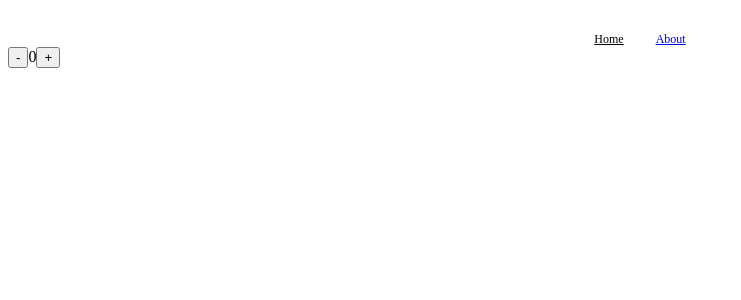
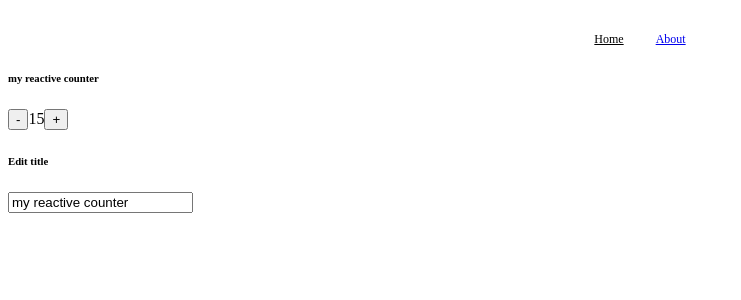
Before and after one commit to smhabibjr/ultimate-vue3-path, a Vue app: page / in a window 1280 px wide. Shown: the top 300 px of the page, without its empty margins (0-741 px from the left). Built offline with nearby package versions, Linux system fonts and the light colour scheme.

Commit message:
add reactive object

```diff
--- a/src/views/HomeView.vue
+++ b/src/views/HomeView.vue
@@ -1,37 +1,32 @@
 <template>
   <main>
+    <p>
+      <h6>{{ counterData.title }}</h6>
+    </p>
     <button @click="decreaseCounter">-</button>
-    <span> {{ counter }} </span>
+    <span> {{ counterData.counter }} </span>
     <button @click="increaseCounter">+</button>
+    <p>
+      <h6>Edit title</h6>
+      <input type="text"  v-model="counterData.title">
+    </p>
   </main>
+
 </template>
 
 <script setup>
-import { ref } from 'vue'
+import { reactive } from 'vue'
 
-const counter = ref(0)
+const counterData = reactive({
+  counter: 15,
+  title: "my reactive counter"
+})
 
 const increaseCounter = () => {
-  counter.value++
+  counterData.counter++
 }
 
 const decreaseCounter = () => {
-  counter.value--
+  counterData.counter--
 }
-
-/* export default {
-  data() {
-    return {
-      counter: 90
-    }
-  },
-  methods: {
-    increaseCounter() {
-      this.counter++
-    },
-    decreaseCounter() {
-      this.counter--
-    }
-  }
-} */
 </script>
```
